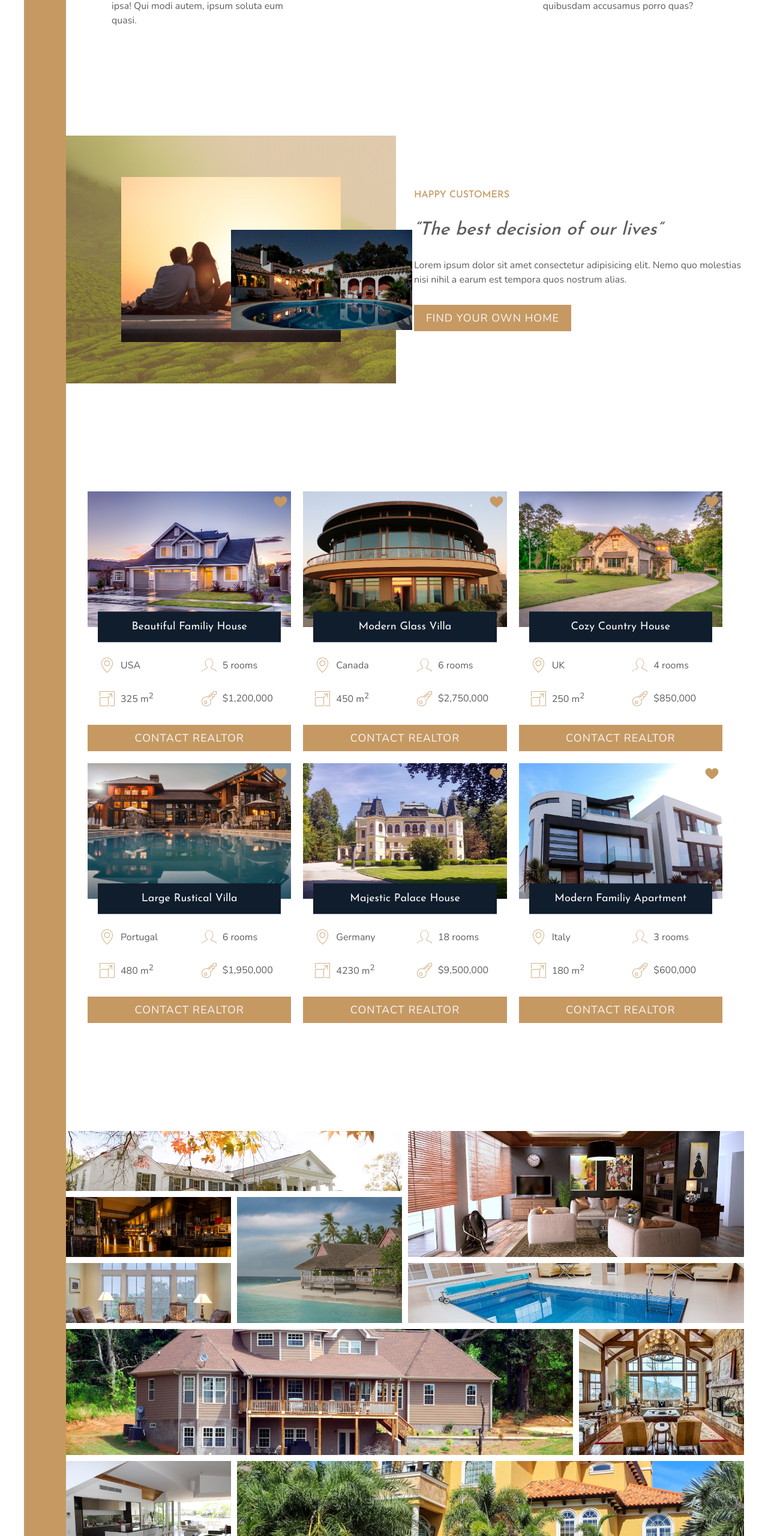
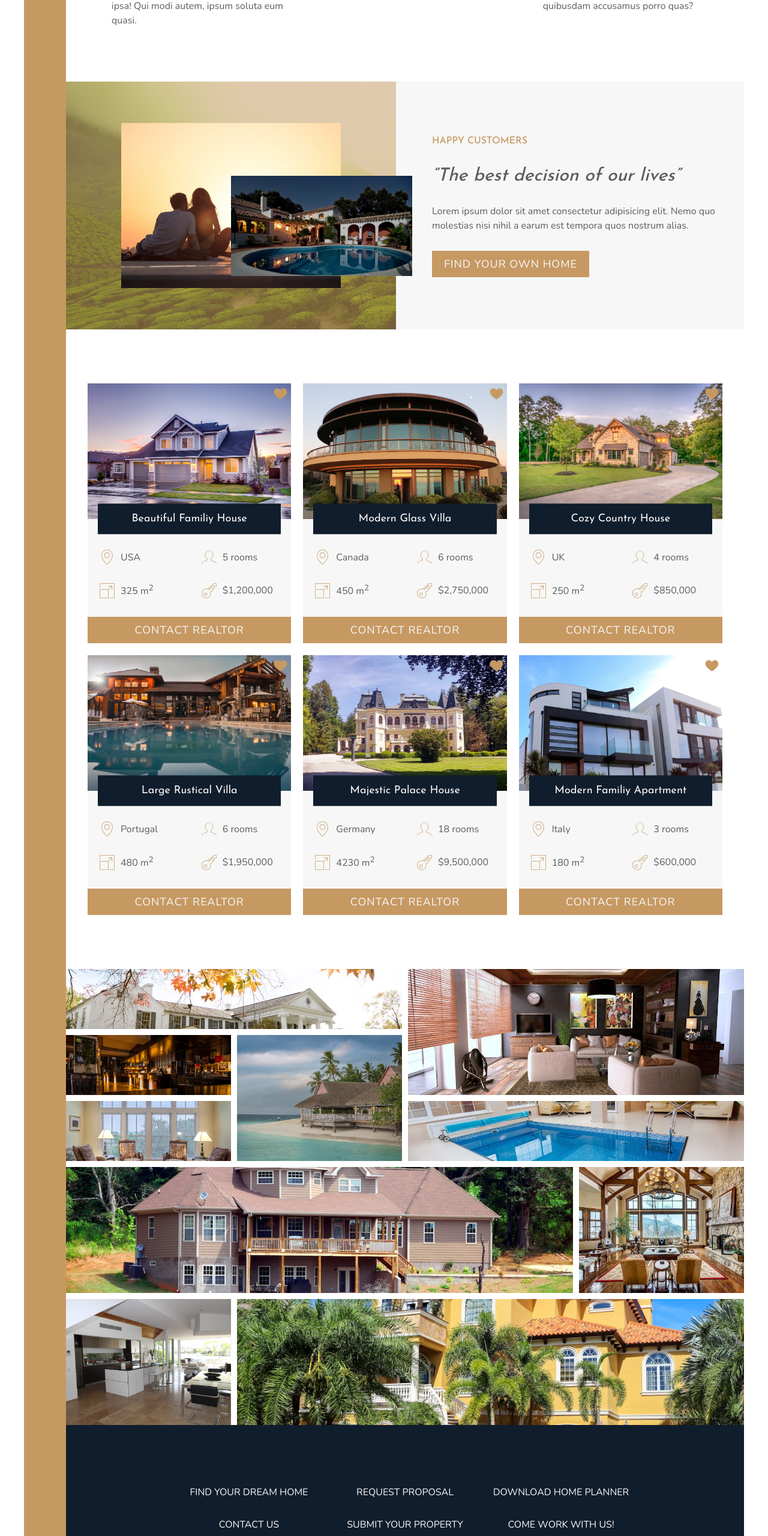
Before and after one commit to lantranad2/nexter, a website built with Parcel: page src/index.html in a window 1280 px wide. Shown: the part 1000-3560 px from the top of the page at 60% size. Built offline with nearby package versions, Linux system fonts and the light colour scheme.

Commit message:
Put all sections together.

```diff
--- a/src/index.html
+++ b/src/index.html
@@ -178,7 +178,7 @@
           </p>
         </div>
       </section>
-      <section class="block story">
+      <section class="story">
         <div class="story__content">
           <h3 class="story__subheading">Happy Customers</h3>
           <h2 class="story__heading">
@@ -435,7 +435,7 @@
           <button class="btn btn--primary house__btn">Contact Realtor</button>
         </div>
       </section>
-      <section class="block gallery">
+      <section class="gallery">
         <figure class="gallery__figure gallery__figure--1">
           <img
             class="gallery__img"
--- a/src/sass/components/_house.scss
+++ b/src/sass/components/_house.scss
@@ -2,6 +2,7 @@
 @use "../abstracts/mixins" as *;
 
 .house {
+  background: $color-grey-light;
   display: grid;
   grid-template-columns: repeat(2, 1fr);
 
--- a/src/sass/sections/_sidebar.scss
+++ b/src/sass/sections/_sidebar.scss
@@ -18,6 +18,11 @@
     width: 50px;
     height: 50px;
     fill: $color-grey-light;
+    transition: all 0.4s;
+  }
+
+  &__btn:hover &__svg {
+    fill: $color-grey;
   }
 
   @include lg {
--- a/src/sass/sections/_story.scss
+++ b/src/sass/sections/_story.scss
@@ -2,10 +2,12 @@
 @use "../abstracts/mixins" as *;
 
 .story {
+  background: $color-grey-light;
+
   &__content {
     display: grid;
     gap: 1rem;
-    padding: 0 3rem 5rem;
+    padding: 5rem 3rem 5rem;
   }
 
   &__heading {
@@ -80,7 +82,6 @@
 
     &__content {
       order: 1;
-      padding: 0;
       align-content: center;
       gap: 2rem;
     }
```
